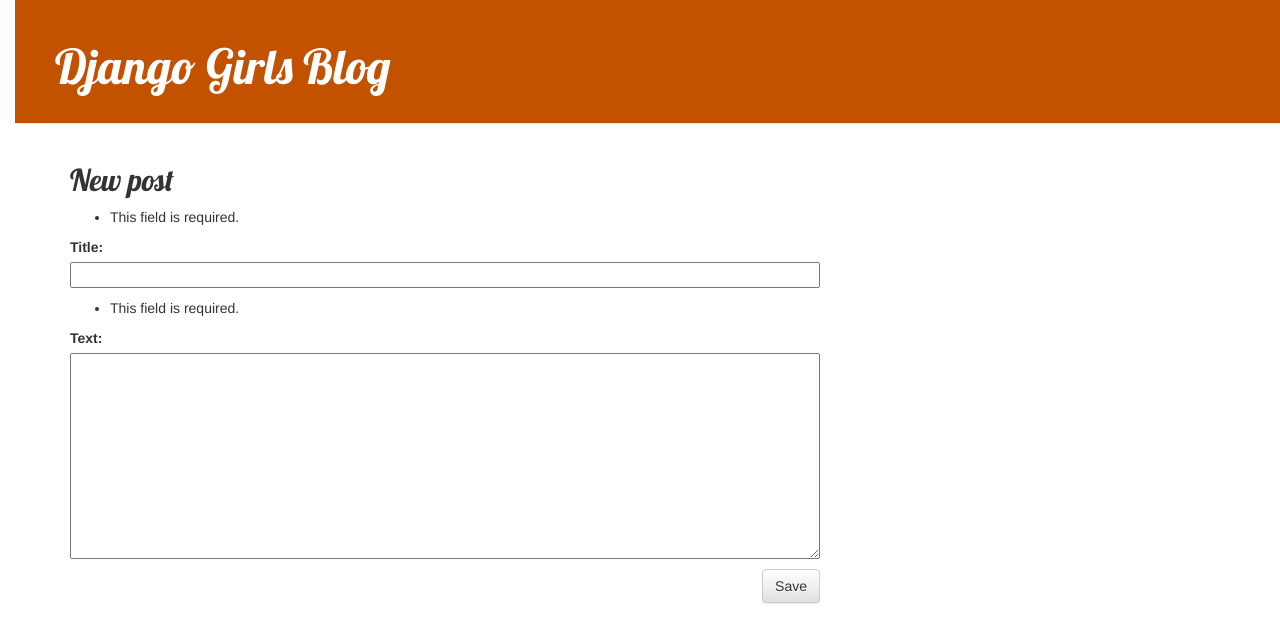
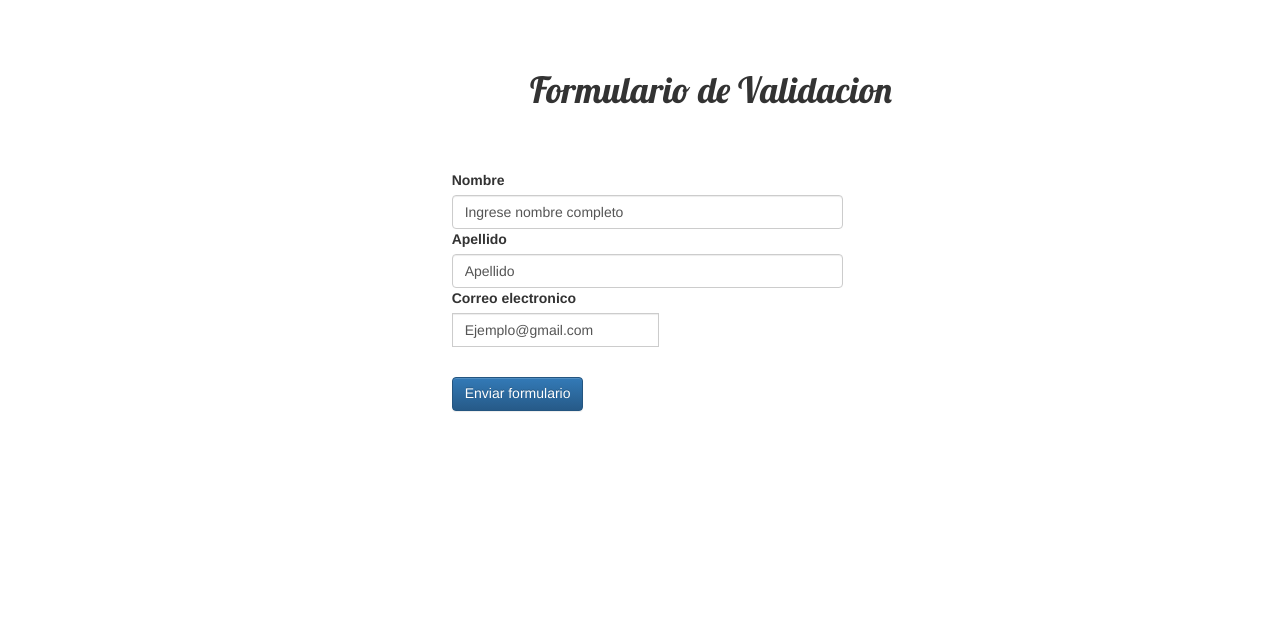
Before and after one commit to MauricioPomazan/forms-python, a Django app: page /post/3/edit/ in a window 1280 px wide. Shown: the top 643 px of the page. Run offline with Django 3.2, Linux system fonts and the light colour scheme; data comes from the database, SQL or seed files in the repository; both versions use the stored data as it was after the commit; some libraries are stand-ins or nearby versions.

Commit message:
Creando Formulario de validacion

```diff
--- a/blog/static/css/blog.css
+++ b/blog/static/css/blog.css
@@ -7,7 +7,7 @@
 }
 
 h1 a, h2 a {
-    color: #FCA205;
+    color: #05fc5b;
     font-family: 'Lobster';
 }
 
@@ -24,7 +24,7 @@
 }
 
 .content {
-    margin-left: 40px;
+    margin-left: 200px;
 }
 
 h1, h2, h3, h4 {
@@ -51,7 +51,7 @@
 }
 
 .post {
-    margin-bottom: 70px;
+    margin-bottom: 50px;
 }
 
 .post h2 a, .post h2 a:visited {
--- a/blog/templates/blog/base.html
+++ b/blog/templates/blog/base.html
@@ -1,24 +1,47 @@
 {% load static %}
 <html>
     <head>
-        <title>Django Girls blog</title>
+        <title>Formulario de Validacion</title>
         <link rel="stylesheet" href="//maxcdn.bootstrapcdn.com/bootstrap/3.2.0/css/bootstrap.min.css">
         <link rel="stylesheet" href="//maxcdn.bootstrapcdn.com/bootstrap/3.2.0/css/bootstrap-theme.min.css">
         <link href='//fonts.googleapis.com/css?family=Lobster&subset=latin,latin-ext' rel='stylesheet' type='text/css'>
         <link rel="stylesheet" href="{% static 'css/blog.css' %}">
     </head>
     <body>
-        <div class="page-header">
-            {% if user.is_authenticated %}
-                <a href="{% url 'post_new' %}" class="top-menu"><span class="glyphicon glyphicon-plus"></span></a>
-            {% endif %}
-            <h1><a href="/">Django Girls Blog</a></h1>
-        </div>
-        <div class="content container">
+
+        <div class="container-fluid">
+
+            <div class="row" style="margin-top: 50px; margin-left: 500px">
+                <h1>Formulario de Validacion</h1>
+            </div>
             <div class="row">
-                <div class="col-md-8">
-                {% block content %}
-                {% endblock %}
+                <div class="col-md-4 col-md-offset-4" style="margin-top: 50px;">
+                    <form class="row g-3 needs-validation" novalidate="">
+                    <div class="col-md-12">
+                      <label for="validationCustom01" class="form-label"><font style="vertical-align: inherit;"><font style="vertical-align: inherit;">Nombre</font></font></label>
+                      <input type="text" class="form-control" id="validationCustom01" value="Ingrese nombre completo" required="">
+                      <div class="valid-feedback">
+                      </div>
+                    </div>
+                    <div class="col-md-12">
+                      <label for="validationCustom02" class="form-label"><font style="vertical-align: inherit;"><font style="vertical-align: inherit;">Apellido</font></font></label>
+                      <input type="text" class="form-control" id="validationCustom02" value="Apellido" required="">
+                      <div class="valid-feedback">
+                      </div>
+                    </div>
+                    <div class="col-md-12">
+                      <label for="validationCustomUsername" class="form-label"><font style="vertical-align: inherit;"><font style="vertical-align: inherit;">Correo electronico</font></font></label>
+                      <div class="input-group has-validation">
+                        <span class="input-group-text" id="inputGroupPrepend"></span>
+                        <input type="text" class="form-control" id="validationCustomUsername" aria-describedby="inputGroupPrepend" required="" value="Ejemplo@gmail.com">
+                        <div class="invalid-feedback">
+                        </div>
+                        </div>
+                    </div>
+                    <div class="col-12" >
+                      <button class="btn btn-primary" style="margin-top: 30px; margin-left: 15px;"  type="submit"><font style="vertical-align: inherit;"><font style="vertical-align: inherit;">Enviar formulario</font></font></button>
+                    </div>
+                  </form>
                 </div>
             </div>
         </div>
```
Also changed, not shown: db.sqlite3.
